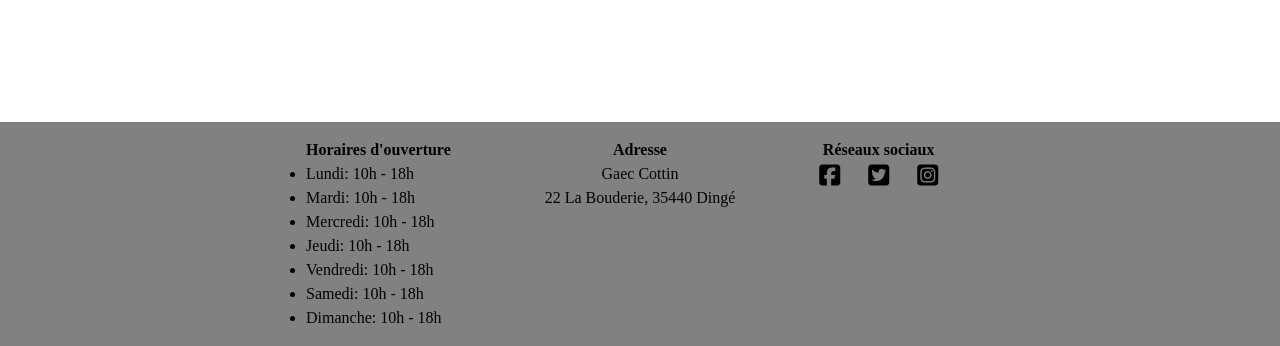
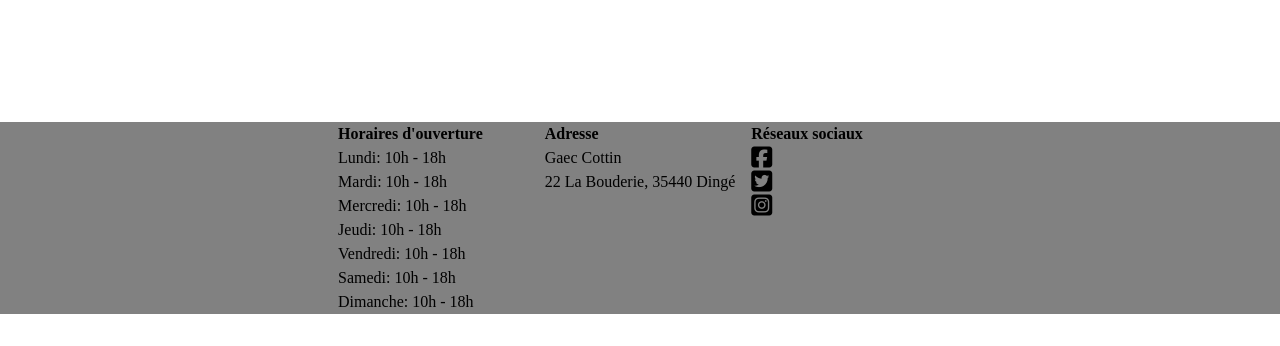
Before and after one commit to thomasR35/La-Ferme-Des-Possibles, a plain HTML site: page frame/index.html in a window 1280 px wide. Shown: the part 3895-4241 px from the top of the page. After the commit the page ends 4209 px from the top, so only its background shows below. Drawn offline with Linux system fonts and the light colour scheme.

Commit message:
commit maj

```diff
--- a/frame/assets/css/theme.scss
+++ b/frame/assets/css/theme.scss
@@ -181,24 +181,18 @@
     gap: 1em;
     max-width: 100%;
     margin: 0 auto;
-    &__opening-hours {
-      text-align: left;
-      padding: 1em;
-    }
-    &__adress {
-      text-align: center;
-      padding: 1em;
-    }
-    &__social {
-      text-align: center;
-      padding: 1em;
-      ul li {
-        display: inline;
-      }
-      i {
-        padding: 0.5em;
-      }
-    }
+  }
+  &__title {
+    vertical-align: middle;
+    display: flex;
+    flex-direction: row;
+  }
+  &__opening-hours ul,
+  &-content ul,
+  &-content li {
+    list-style: none;
+    margin: 0;
+    padding: 0;
   }
 }
 /* *****************************************************************
```
Also changed, not shown: frame/assets/css/theme.css, 1 other file.
